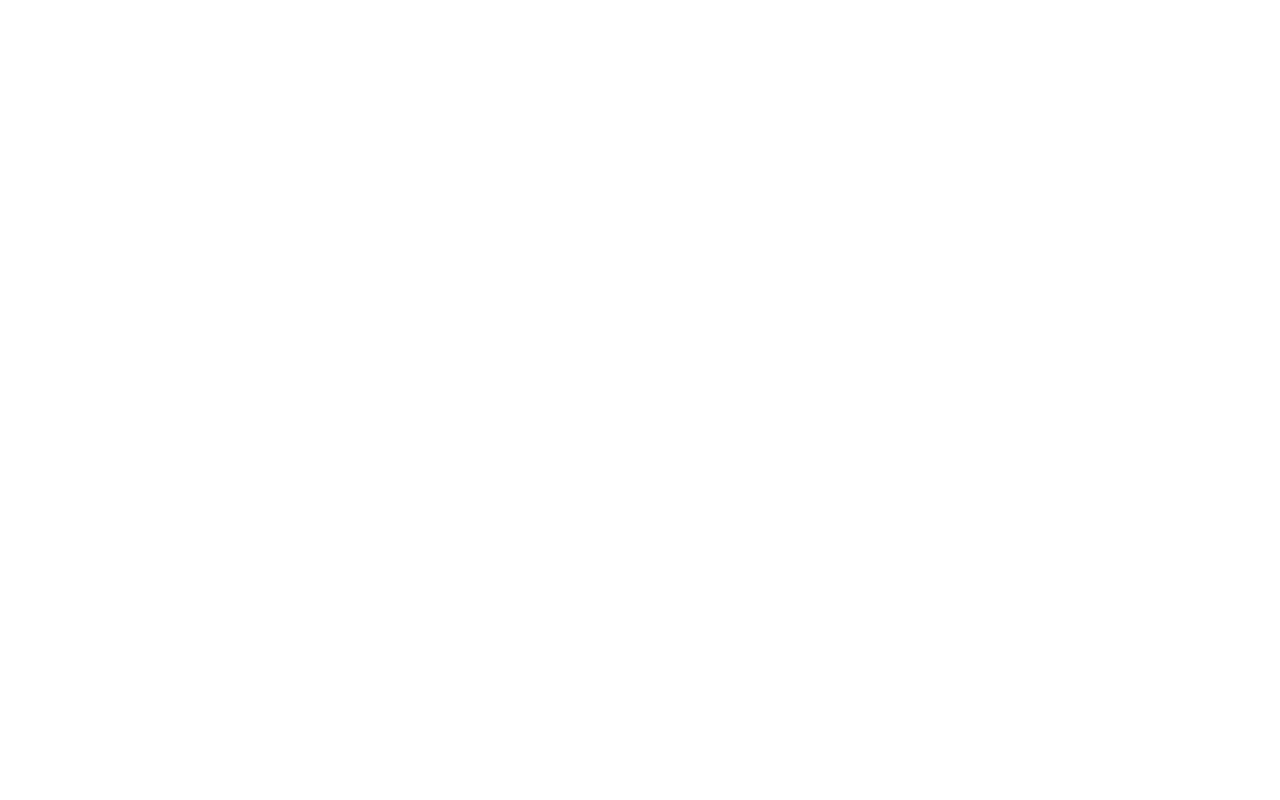
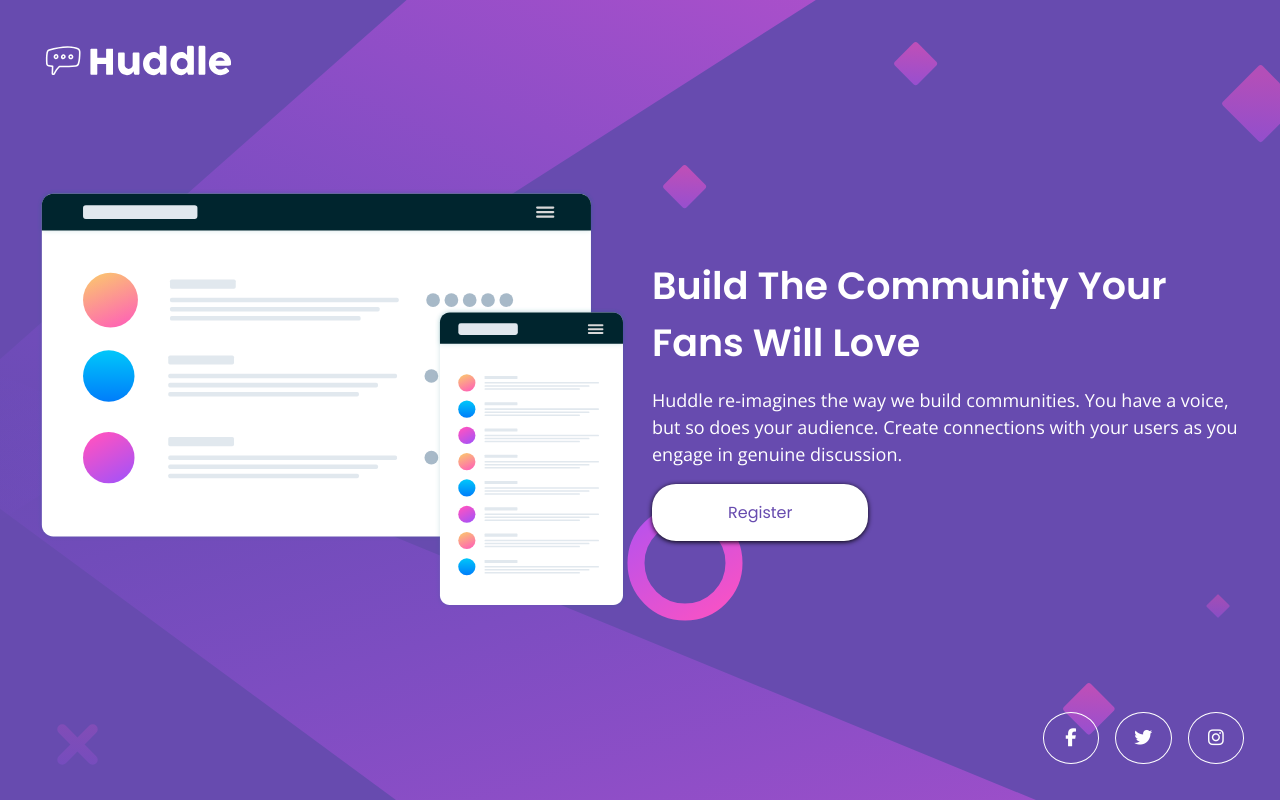
Before and after one commit to n3tr00x/huddle-landing-page, a website: page docs/index.html in a window 1280 px wide. Drawn offline with nearby package versions, Linux system fonts and the light colour scheme.

Commit message:
docs folder - bundle css in one file and minified it

```diff
--- a/docs/index.html
+++ b/docs/index.html
@@ -6,11 +6,47 @@
     <meta http-equiv="X-UA-Compatible" content="IE=edge">
     <meta name="viewport" content="width=device-width, initial-scale=1.0">
     <title>Huddle Landing Page</title>
+    <link rel="preconnect" href="https://fonts.googleapis.com">
+    <link rel="preconnect" href="https://fonts.gstatic.com" crossorigin>
+    <link href="https://fonts.googleapis.com/css2?family=Open+Sans&family=Poppins:wght@400;600&display=swap"
+        rel="stylesheet">
+    <script src="https://kit.fontawesome.com/cdea5a33b2.js" crossorigin="anonymous"></script>
     <link rel="stylesheet" href="./css/main.css">
 </head>
 
 <body>
 
+    <header class="header">
+        <div class="wrapper">
+            <div class="header__container">
+                <h1 class="header__title">
+                    <img src="../images/logo.svg" alt="Logo">
+                </h1>
+                <div class="header__content">
+                    <div class="header__main-image">
+                        <img src="../images/illustration-mockups.svg" alt="Main image">
+                    </div>
+                    <div class="header__description">
+                        <h2>Build The Community Your Fans Will Love</h2>
+                        <p>Huddle re-imagines the way we build communities. You have a voice, but so does your
+                            audience. Create connections with your users as you engage in genuine discussion.</p>
+                        <button class="button button--primary">Register</button>
+                    </div>
+                </div>
+                <div class="header__socials">
+                    <a href="#" class="header__social">
+                        <i class="fa-brands fa-facebook-f fa-fw"></i>
+                    </a>
+                    <a href="#" class="header__social">
+                        <i class="fa-brands fa-twitter fa-fw"></i>
+                    </a>
+                    <a href="#" class="header__social">
+                        <i class="fa-brands fa-instagram fa-fw"></i>
+                    </a>
+                </div>
+            </div>
+        </div>
+    </header>
 </body>
 
 </html>
```
Also changed, not shown: docs/css/main.css (+1 -1 lines).
